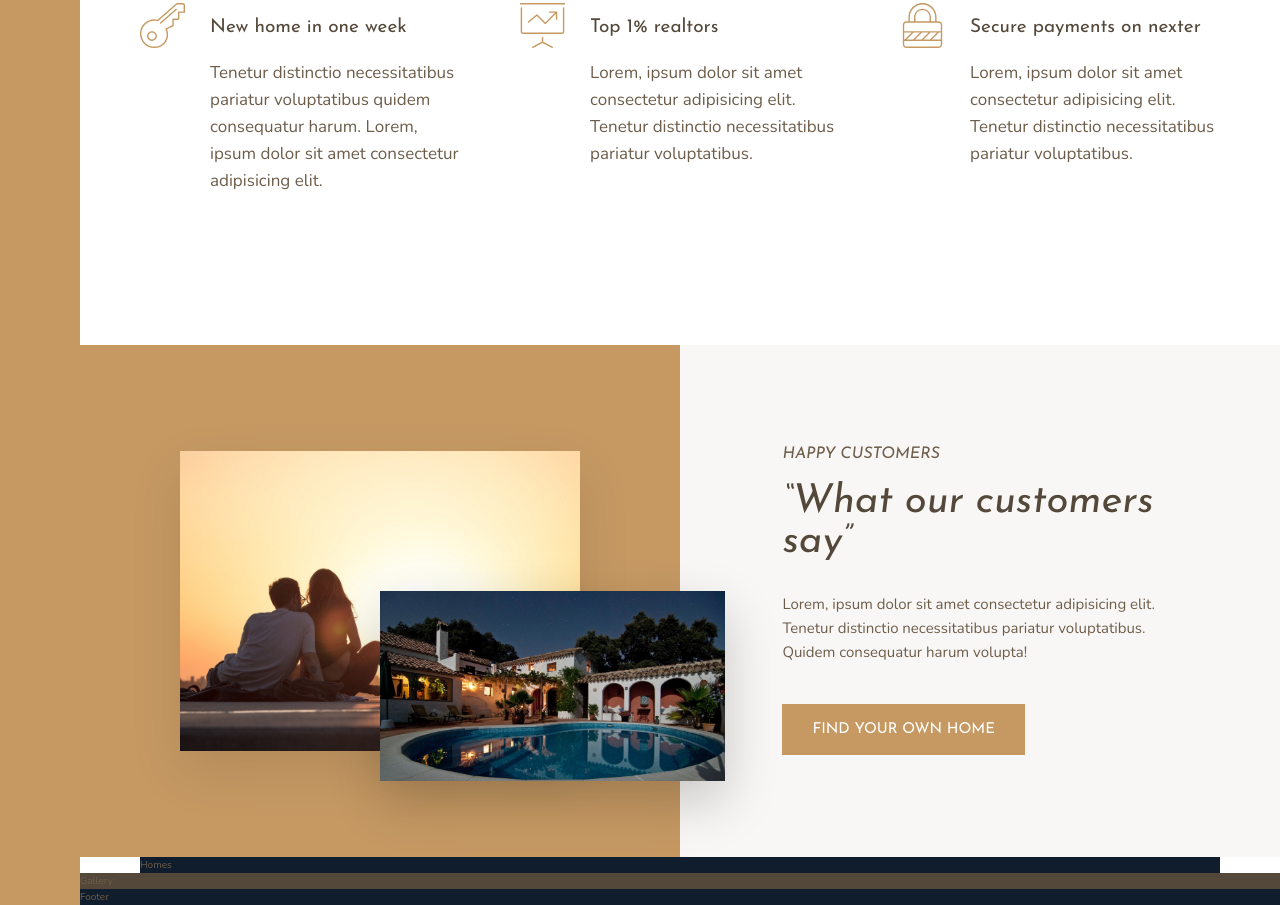
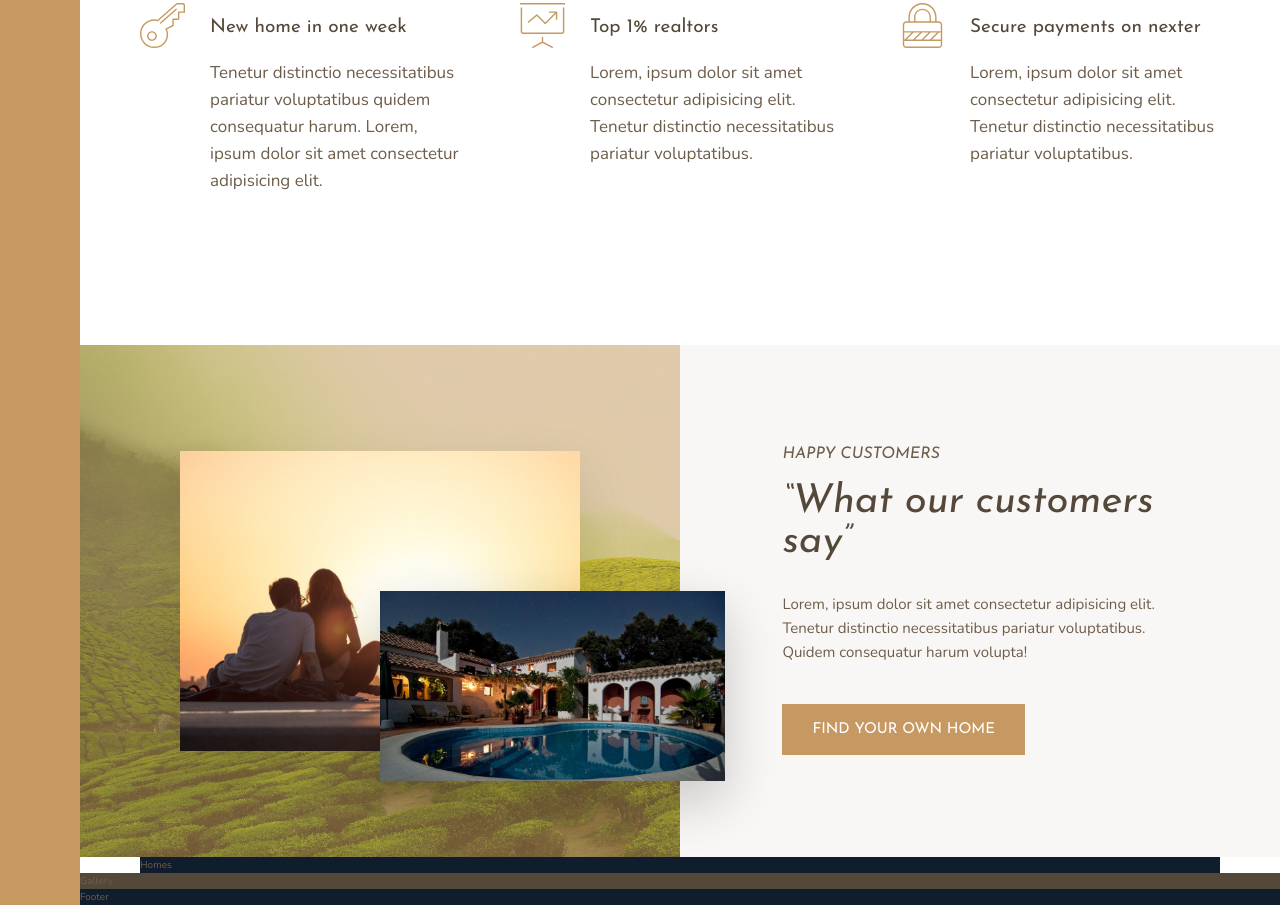
Before and after one commit to Markus-Sm/nexter, a website: page index.html in a window 1280 px wide. Shown: the part 1018-1923 px from the top of the page. Drawn offline with nearby package versions, Linux system fonts and the light colour scheme.

Commit message:
adding background to story__picture section

```diff
--- a/sass/_story.scss
+++ b/sass/_story.scss
@@ -2,6 +2,10 @@
     &__pictures{
         background-color: $color-primary;
         grid-column: full-start / col-end 4;
+        background-image: linear-gradient(rgba($color-primary, .5), rgba($color-primary, .5)), url(../img/back.jpg);
+        background-size: cover;
+        background-position: center;
+
 
         display: grid;
         grid-template-rows: repeat(6, 1fr);
```
Also changed, not shown: css/style.css, 1 other file.
